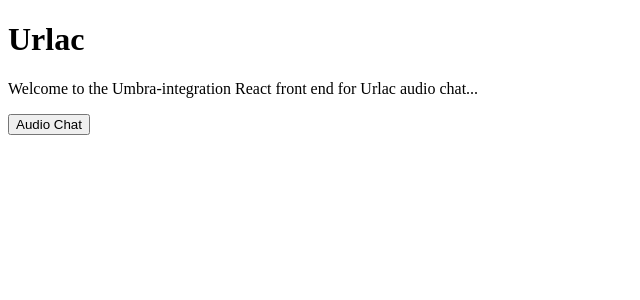
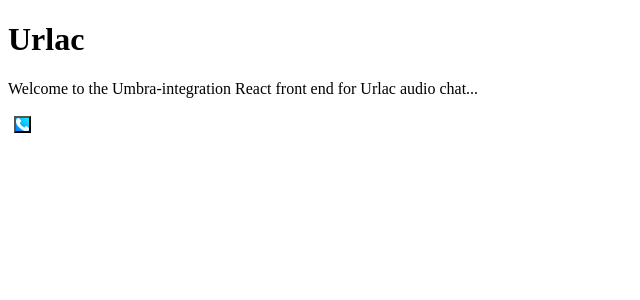
Before and after one commit to elsif-maj/urlac, a React (Vite) app in the folder react/: page / in a window 1280 px wide. Shown: the top 300 px of the page, without its empty margins (0-640 px from the left). Built offline with nearby package versions, Linux system fonts and the light colour scheme.

Commit message:
getting close to working on an Umbra branch instead of here

```diff
--- a/react/package.json
+++ b/react/package.json
@@ -10,6 +10,8 @@
     "preview": "vite preview"
   },
   "dependencies": {
+    "@chakra-ui/icons": "^2.1.1",
+    "@chakra-ui/react": "^2.8.2",
     "react": "^18.2.0",
     "react-dom": "^18.2.0"
   },
--- a/react/src/components/AudioChatButton.jsx
+++ b/react/src/components/AudioChatButton.jsx
@@ -1,5 +1,11 @@
 import { useState } from "react"
 import audioChatConnect from "../services/audioChat"
+import {
+  Tooltip,
+  IconButton,
+  useColorModeValue,
+} from "@chakra-ui/react";
+import { PhoneIcon } from "@chakra-ui/icons";
 
 const AudioChatButton = () => {
   const [urlacIsOn, setUrlacIsOn] = useState(false)
@@ -20,9 +26,30 @@ const AudioChatButton = () => {
   }
 
   return (
-    <button onClick={handleAudioChatToggleButton}>
-      Audio Chat
-    </button>
+    // O.g.:
+    // <button onClick={handleAudioChatToggleButton}>
+    //   Audio Chat
+    // </button>
+
+    <Tooltip
+      label='Click to copy room URL'
+      fontSize='md'
+      bg={useColorModeValue("orange.200", "orange.900")}
+      color={useColorModeValue("gray.600", "white")}
+    >
+    <IconButton
+        icon={<PhoneIcon color='white' />}
+        ml={6}
+        onClick={handleAudioChatToggleButton}
+        variant='solid'
+        bg='linear-gradient(225deg, hsla(184, 100%, 54%, 1) 0%, hsla(210, 100%, 50%, 1) 100%)'
+        aria-label='Copy room URL'
+        _hover={{
+          bg: "linear-gradient(225deg, hsla(210, 100%, 50%, 1) 0%, hsla(184, 100%, 54%, 1) 100%)",
+        }}
+        textAlign='end'
+      />
+    </Tooltip>
   )
 }
 
```
Also changed, not shown: 1 other file (tests, documents, lock files or other folders).
